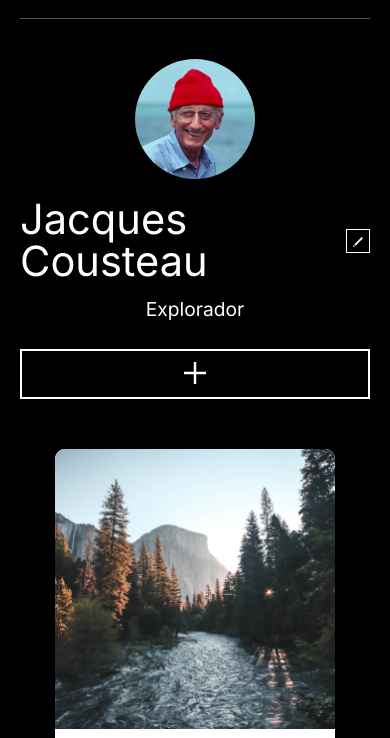
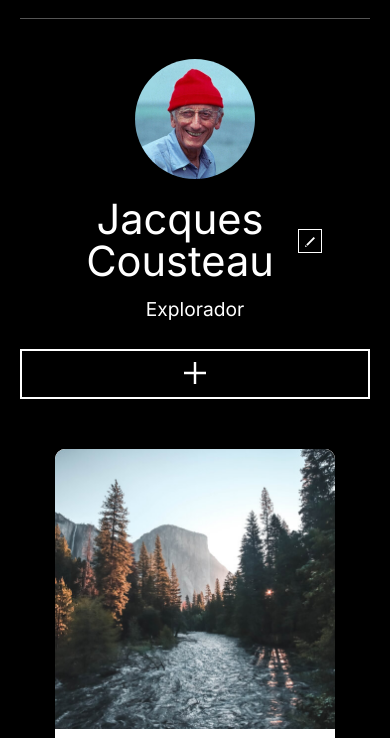
Before and after one commit to devanthony92/web_project_around, a plain HTML site: page index.html in a window 390 px wide. Shown: the part 85-823 px from the top of the page. Drawn offline with Linux system fonts and the light colour scheme.

Commit message:
fixed sides spaces in smaller resolutions

```diff
--- a/blocks/main.css
+++ b/blocks/main.css
@@ -96,11 +96,18 @@
   }
   .main__profile-title {
     width: 100%;
+    display: grid;
+    grid-template-columns: 230px 30px;
+    justify-content: center;
+  }
+  .main__profile-edit {
+    margin: auto;
   }
   .main__profile-name {
     text-overflow: ellipsis;
     white-space: wrap;
     overflow: hidden;
+    text-align: center;
   }
   .main__profile-profesion {
     display: flex;
```
